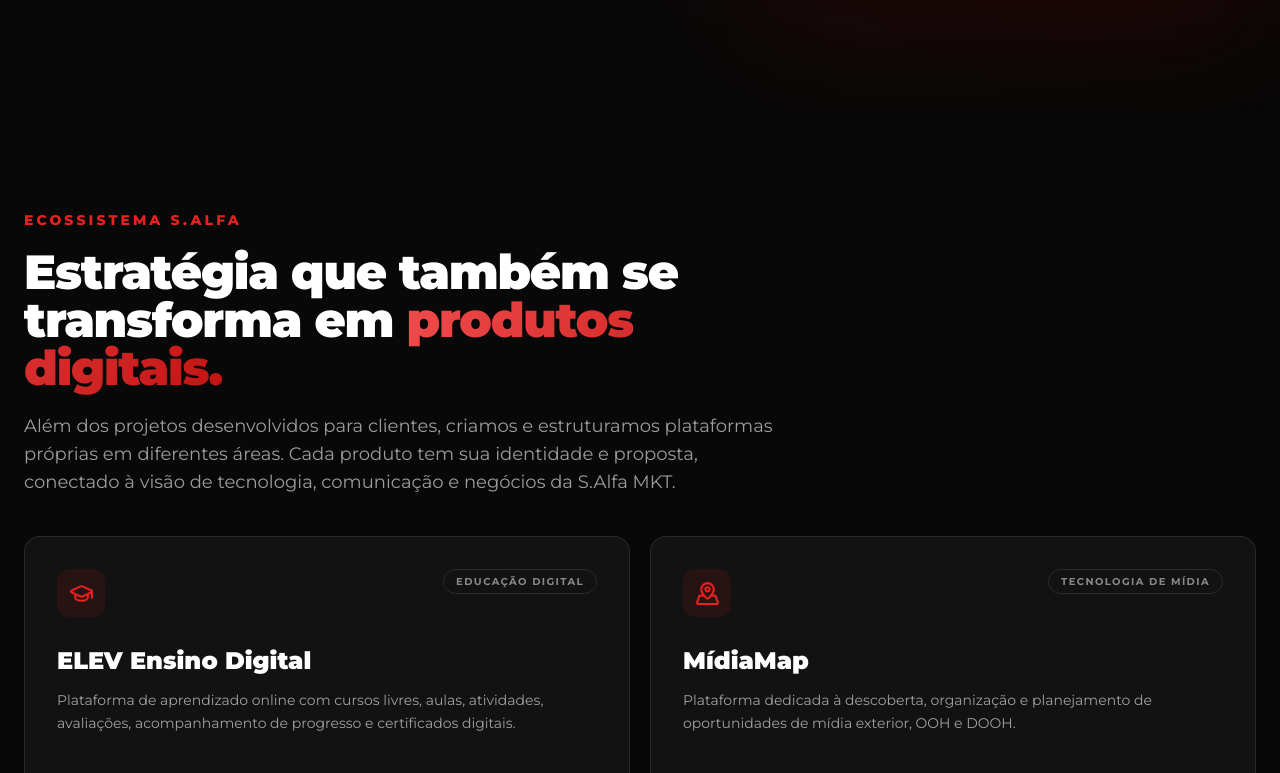
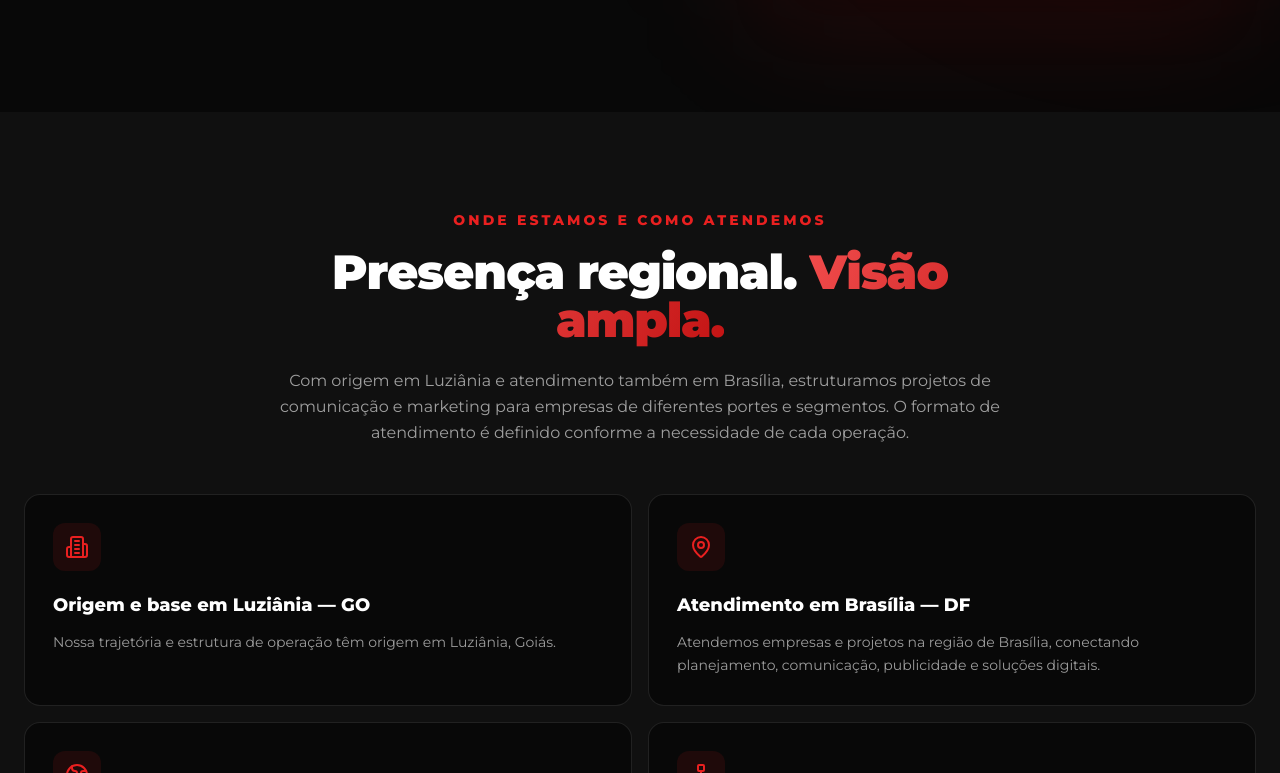
Before and after one commit to studioalfamarketingdigital-dev/studioalfamkt, a React (Vite) app: page / in a window 1280 px wide. Shown: the part 6627-7400 px from the top of the page. Built offline with nearby package versions, Linux system fonts and the light colour scheme; the HTML template or start-up script is replaced by a standard one.

Commit message:
Add regional presence section to homepage

```diff
--- a/src/pages/Index.tsx
+++ b/src/pages/Index.tsx
@@ -8,6 +8,7 @@ import Videos from "@/components/Videos";
 import Results from "@/components/Results";
 import About from "@/components/About";
 import Ecosystem from "@/components/Ecosystem";
+import Presence from "@/components/Presence";
 import FAQ from "@/components/FAQ";
 import CTA from "@/components/CTA";
 import Contact from "@/components/Contact";
@@ -61,6 +62,7 @@ const Index = () => (
       <Videos />
       <Results />
       <About />
+      <Presence />
       <Ecosystem />
       <LatestArticles />
       <FAQ />
```
